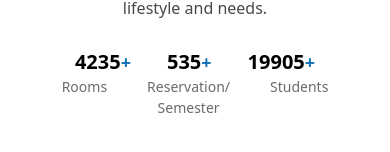
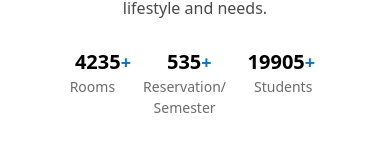
Before and after one commit to DsDigitalz/Booking-Website, a React (Vite) app: page / in a window 390 px wide. Shown: the part 640-792 px from the top of the page. Built offline with nearby package versions, Linux system fonts and the light colour scheme.

Commit message:
modified the position container in Hero.jsx

```diff
--- a/src/Component/Hero.jsx
+++ b/src/Component/Hero.jsx
@@ -38,7 +38,7 @@ export default function Hero() {
           </div>
         </div>
 
-        <div className="flex gap-10 justify-center  mx-8 lg:mx-0 lg:gap-13  xl:gap-18">
+        <div className="mr-2 flex gap-7 justify-center lg:mx-0 lg:gap-13  xl:gap-18">
           <p className="text-[14px] w-[40%] text-[#6C6B6B] ">Rooms</p>
           <p className="text-center text-[14px] w-[40%]  text-[#6C6B6B]">Reservation/ <br />Semester</p>
           <p className="text-[14px] w-[40%] text-[#6C6B6B]">Students</p>
```
